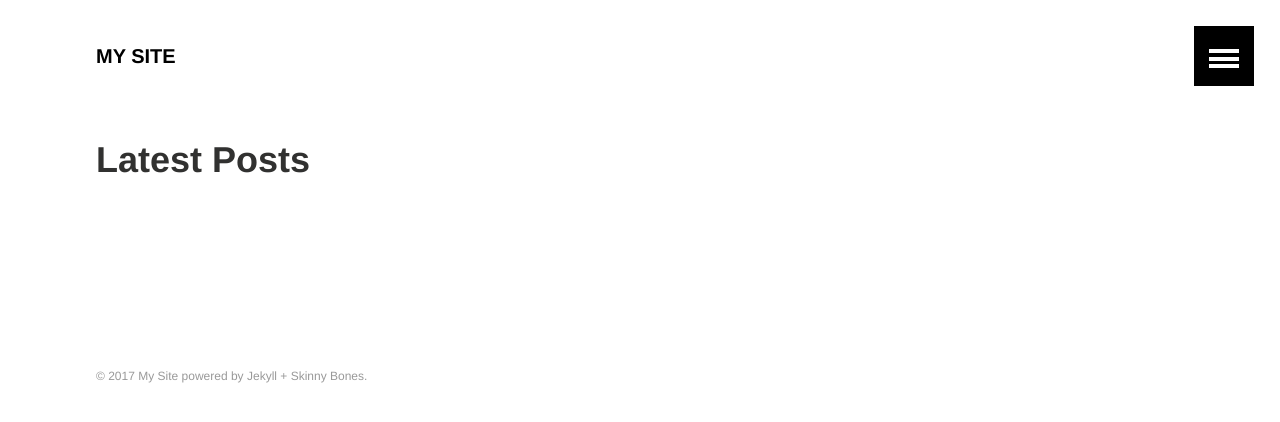
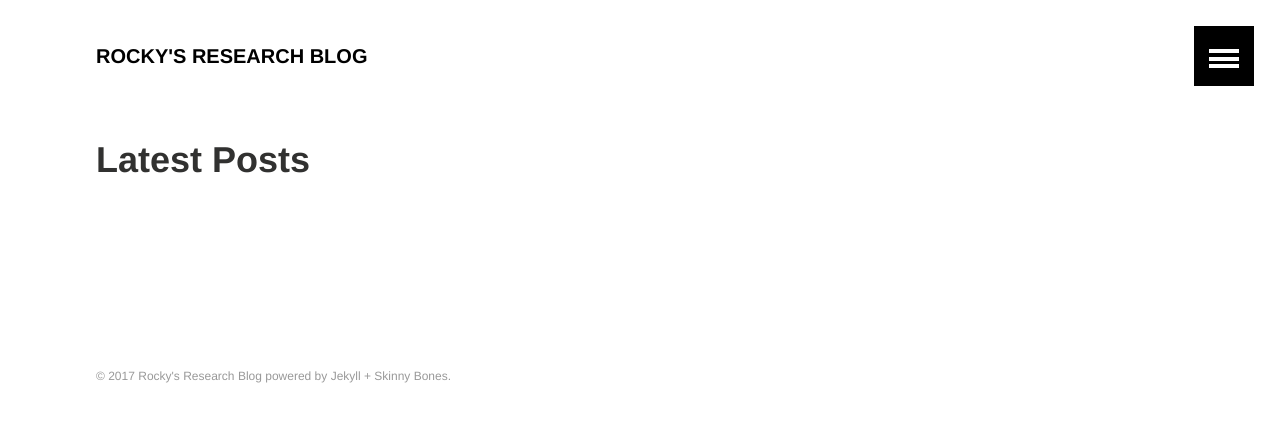
Before and after one commit to generousRocky/generousRocky.github.io, a Jekyll site: the page built from index.md, in a window 1280 px wide. Shown: the top 422 px of the page. Built offline with Jekyll 4.4.1, drawn with Linux system fonts in a browser that asks for light colours.

Commit message:
add post dir

```diff
--- a/_config.yml
+++ b/_config.yml
@@ -1,7 +1,7 @@
 # Site wide configuration
 
-title: "My Site"
-description: "This is a description of my awesome site."
+title: "Rocky's Research Blog"
+description: "This is a Research Blog of Rocky Lim"
 logo: # 120x120 px default image used for Twitter summary card
 teaser: # 400x250 px default teaser image used in image archive grid
 locale: en
```
Also changed, not shown: 5 other files.
